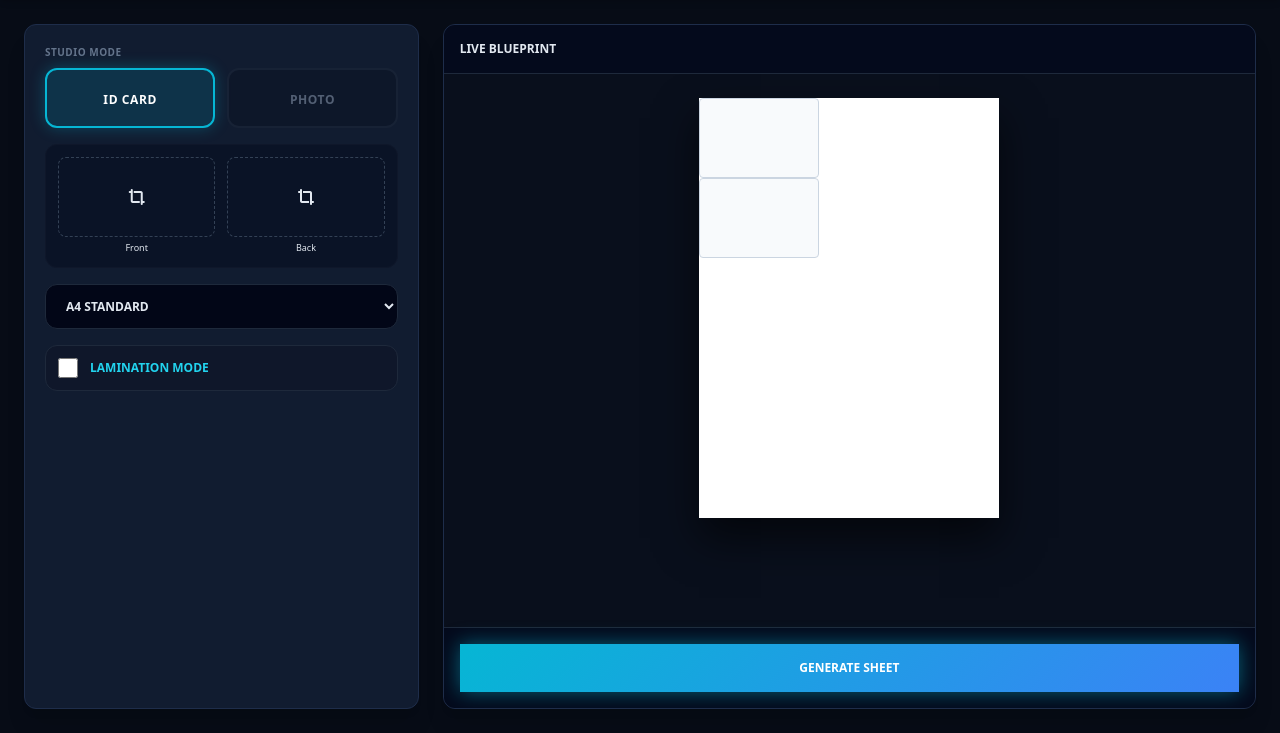
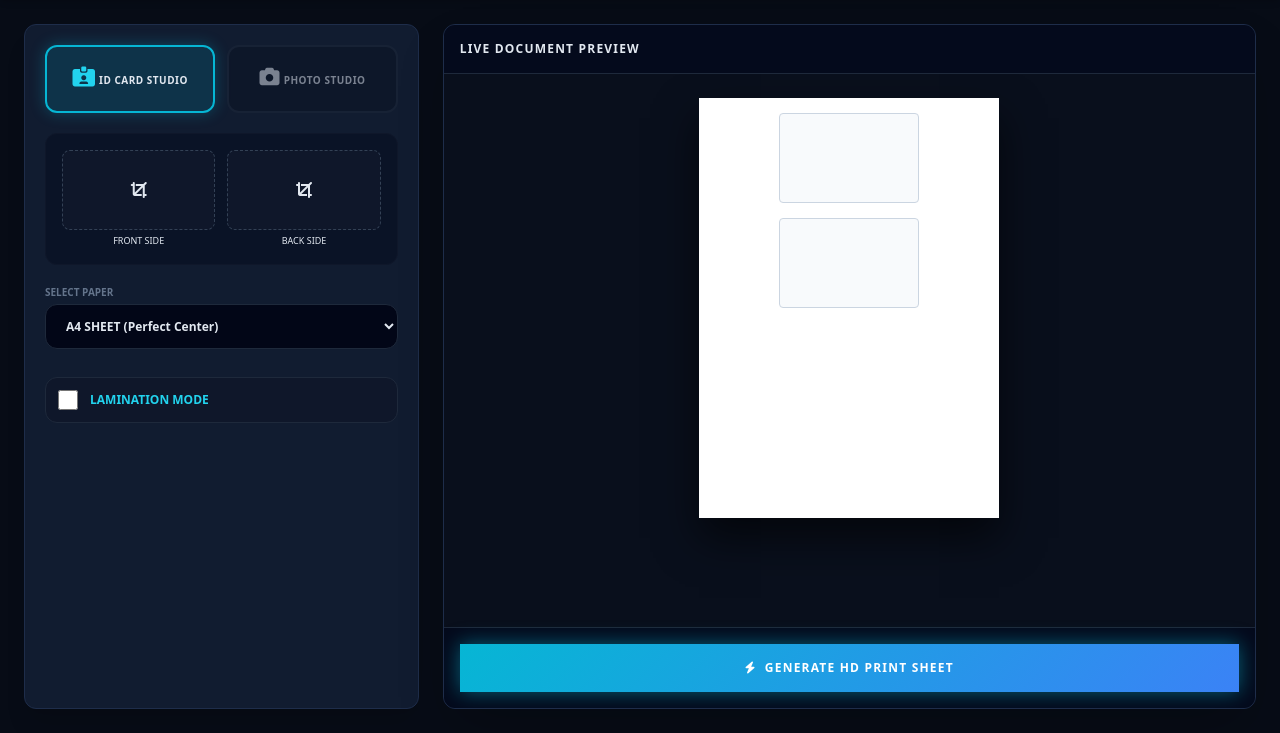
Before and after one commit to prafullt1506-cell/smart-pdf-web, a Flask app: page /print-studio in a window 1280 px wide. Shown: the part 67-800 px from the top of the page. Run offline with Flask 3, Linux system fonts and the light colour scheme; some libraries are stand-ins or nearby versions.

Commit message:
Update print_studio.html

```diff
--- a/templates/print_studio.html
+++ b/templates/print_studio.html
@@ -6,19 +6,28 @@
     <title>Pro Print Studio - Enterprise Edition</title>
     <script src="https://cdn.tailwindcss.com"></script>
     <link rel="stylesheet" href="https://cdnjs.cloudflare.com/ajax/libs/font-awesome/6.4.0/css/all.min.css">
+
     <link href="https://cdnjs.cloudflare.com/ajax/libs/cropperjs/1.5.13/cropper.min.css" rel="stylesheet">
     <script src="https://cdnjs.cloudflare.com/ajax/libs/cropperjs/1.5.13/cropper.min.js"></script>
 
     <style>
         body { background-color: #070c16; color: #e2e8f0; }
         .studio-panel { background-color: #111c30; border: 1px solid #1e2d4a; }
-        .cyan-glow-btn { background: linear-gradient(135deg, #06b6d4 0%, #3b82f6 100%); box-shadow: 0 0 20px rgba(6, 182, 212, 0.5); color: white; border: none; }
+        .cyan-glow-btn {
+            background: linear-gradient(135deg, #06b6d4 0%, #3b82f6 100%);
+            box-shadow: 0 0 20px rgba(6, 182, 212, 0.5); transition: all 0.3s ease; color: white; border: none;
+        }
+        .cyan-glow-btn:hover { box-shadow: 0 0 30px rgba(6, 182, 212, 0.8); transform: translateY(-2px); }
+
+        /* 🎯 Tab Logic Glow */
         .tab-btn { transition: all 0.3s ease; border: 2px solid transparent; }
         .tab-active { background-color: rgba(6, 182, 212, 0.15); border-color: #06b6d4; box-shadow: 0 0 15px rgba(6, 182, 212, 0.3); }
         .tab-inactive { background-color: #0b1324; border-color: #1e293b; opacity: 0.5; }
-        #paperPreview { background-color: white; box-shadow: 0 20px 40px rgba(0,0,0,0.6); position: relative; }
-        .card-face-preview { background: #f8fafc; border: 1px solid #cbd5e1; border-radius: 4px; display: flex; align-items: center; justify-content: center; overflow: hidden; flex-shrink: 0; }
+
+        #paperPreview { background-color: white; box-shadow: 0 20px 40px rgba(0,0,0,0.6); transition: all 0.3s ease; position: relative; display: flex; }
+        .card-face-preview { background: #f8fafc; border: 1px solid #cbd5e1; border-radius: 4px; overflow: hidden; flex-shrink: 0; display: flex; align-items: center; justify-content: center;}
         .card-face-preview img { width: 100%; height: 100%; object-fit: cover; }
+        .cropper-modal { background-color: rgba(0,0,0,0.9); }
     </style>
 </head>
 <body class="min-h-screen font-sans flex flex-col">
@@ -28,101 +37,141 @@
         <a href="/" class="px-5 py-2 bg-slate-900 hover:bg-slate-800 text-xs font-bold rounded-lg border border-slate-800">Dashboard</a>
     </header>
 
-    <main class="container mx-auto px-6 py-6 flex-grow flex flex-col lg:grid lg:grid-cols-12 gap-6">
+    <main class="container mx-auto px-6 py-6 flex-grow flex flex-col lg:grid lg:grid-cols-12 gap-6 relative">
         <section class="lg:col-span-4 flex flex-col gap-4">
-            <div class="studio-panel p-5 rounded-xl flex flex-col gap-4 h-full shadow-xl">
-                <div>
-                    <label class="text-[10px] font-bold text-slate-500 uppercase block mb-2 tracking-wider">Studio Mode</label>
+            <div class="studio-panel p-5 rounded-xl flex flex-col gap-5 h-full shadow-xl">
+
                 <div class="grid grid-cols-2 gap-3">
-                        <button type="button" id="tabIdCard" onclick="setJobType('id_card')" class="tab-btn tab-active py-4 px-2 rounded-xl flex flex-col items-center justify-center text-center">
-                            <span class="text-xs font-black tracking-wider text-white">ID CARD</span>
+                    <button type="button" id="tabIdCard" onclick="setJobType('id_card')" class="tab-btn tab-active py-4 px-2 rounded-xl flex flex-col items-center">
+                        <i class="fa-solid fa-id-card-clip text-xl mb-1 text-cyan-400"></i>
+                        <span class="text-[10px] font-black tracking-wider">ID CARD STUDIO</span>
                     </button>
-                        <button type="button" id="tabPassport" onclick="setJobType('passport')" class="tab-btn tab-inactive py-4 px-2 rounded-xl flex flex-col items-center justify-center text-center">
-                            <span class="text-xs font-black tracking-wider text-slate-400">PHOTO</span>
+                    <button type="button" id="tabPassport" onclick="setJobType('passport')" class="tab-btn tab-inactive py-4 px-2 rounded-xl flex flex-col items-center">
+                        <i class="fa-solid fa-camera text-xl mb-1"></i>
+                        <span class="text-[10px] font-black tracking-wider">PHOTO STUDIO</span>
                     </button>
+                </div>
+
+                <div id="uploadGroup" class="flex flex-col gap-4 bg-slate-950/40 p-4 rounded-xl border border-slate-900">
+                    <div id="idInputs" class="grid grid-cols-2 gap-3">
+                        <label class="flex flex-col items-center cursor-pointer">
+                            <input type="file" id="idFront" onchange="triggerCropModal(event, 'front')" class="sr-only">
+                            <div class="w-full h-20 border border-dashed border-slate-700 rounded-lg flex items-center justify-center bg-slate-900"><i class="fa-solid fa-crop"></i></div>
+                            <span class="text-[9px] mt-1 uppercase">Front Side</span>
+                        </label>
+                        <label class="flex flex-col items-center cursor-pointer">
+                            <input type="file" id="idBack" onchange="triggerCropModal(event, 'back')" class="sr-only">
+                            <div class="w-full h-20 border border-dashed border-slate-700 rounded-lg flex items-center justify-center bg-slate-900"><i class="fa-solid fa-crop"></i></div>
+                            <span class="text-[9px] mt-1 uppercase">Back Side</span>
+                        </label>
+                    </div>
+                    <div id="photoInput" class="hidden">
+                        <label class="flex flex-col items-center cursor-pointer">
+                            <input type="file" id="passportPhoto" onchange="triggerCropModal(event, 'photo')" class="sr-only">
+                            <div class="w-full h-20 border border-dashed border-slate-700 rounded-lg flex items-center justify-center bg-slate-900"><i class="fa-solid fa-user-plus"></i></div>
+                            <span class="text-[9px] mt-1 uppercase">Passport Image</span>
+                        </label>
                     </div>
                 </div>
 
-                <div id="uploadGroup" class="grid grid-cols-2 gap-3 bg-slate-950/40 p-3 rounded-xl border border-slate-900">
-                    <label class="flex flex-col items-center cursor-pointer">
-                        <input type="file" id="idFront" accept="image/*" onchange="triggerCropModal(event, 'front')" class="sr-only">
-                        <div class="w-full h-20 border border-dashed border-slate-700 rounded-lg flex items-center justify-center"><i class="fa-solid fa-crop-simple"></i></div>
-                        <span class="text-[9px] mt-1">Front</span>
-                    </label>
-                    <label class="flex flex-col items-center cursor-pointer">
-                        <input type="file" id="idBack" accept="image/*" onchange="triggerCropModal(event, 'back')" class="sr-only">
-                        <div class="w-full h-20 border border-dashed border-slate-700 rounded-lg flex items-center justify-center"><i class="fa-solid fa-crop-simple"></i></div>
-                        <span class="text-[9px] mt-1">Back</span>
-                    </label>
+                <div>
+                    <label class="text-[10px] font-bold text-slate-500 uppercase block mb-1">Select Paper</label>
+                    <select id="paperSize" onchange="updatePreview()" class="w-full bg-slate-950 border border-slate-800 rounded-xl px-4 py-3 text-xs font-bold">
+                        <option value="a4">A4 SHEET (Perfect Center)</option>
+                        <option value="4x6">4x6 PHOTO PAPER</option>
+                    </select>
                 </div>
 
-                <div id="passportUpload" class="hidden flex-col items-center bg-slate-950/40 p-3 rounded-xl border border-slate-900">
-                    <input type="file" id="passportPhoto" accept="image/*" onchange="triggerCropModal(event, 'photo')" class="sr-only">
-                    <label for="passportPhoto" class="w-full h-20 border border-dashed border-slate-700 rounded-lg flex items-center justify-center cursor-pointer"><i class="fa-solid fa-crop-simple text-xl"></i></label>
+                <div id="passportControls" class="hidden">
+                    <label class="text-[10px] font-bold text-slate-500 uppercase block mb-1">Photo Count (Max 32)</label>
+                    <input type="number" id="photoCount" value="8" min="1" max="32" oninput="updatePreview()" class="w-full bg-slate-950 border border-slate-800 rounded-xl px-4 py-3 text-xs font-bold text-white">
                 </div>
 
-                <select id="paperSize" onchange="updatePreview()" class="w-full bg-slate-950 border border-slate-800 rounded-xl px-4 py-3 text-xs font-bold text-slate-200">
-                    <option value="a4">A4 STANDARD</option>
-                    <option value="4x6">4x6 PHOTO PAPER</option>
-                </select>
-
-                <div id="passportConfig" class="hidden flex-col gap-2">
-                    <input type="number" id="photoCount" value="8" min="1" max="40" oninput="updatePreview()" class="w-full bg-slate-950 border border-slate-800 rounded-xl px-4 py-3 text-xs font-bold text-white">
-                </div>
-
+                <div id="laminationGroup" class="mt-2">
                     <label class="flex items-center gap-3 cursor-pointer bg-slate-900 p-3 rounded-xl border border-slate-800">
                         <input type="checkbox" id="laminationMode" onchange="updatePreview()" class="w-5 h-5">
                         <span class="text-xs font-black uppercase text-cyan-400">Lamination Mode</span>
                     </label>
                 </div>
+            </div>
         </section>
 
         <section class="lg:col-span-8 flex flex-col">
-            <div class="studio-panel rounded-xl shadow-xl h-full flex flex-col overflow-hidden">
-                <div class="bg-slate-950/80 p-4 border-b border-slate-800 flex justify-between">
-                    <h2 class="text-xs font-black uppercase">Live Blueprint</h2>
+            <div class="studio-panel rounded-xl shadow-2xl h-full flex flex-col overflow-hidden">
+                <div class="bg-slate-950/80 p-4 border-b border-slate-800 flex justify-between items-center">
+                    <h2 class="text-xs font-black uppercase tracking-widest">Live Document Preview</h2>
                 </div>
                 <div class="flex-grow bg-[#090f1c] p-6 flex justify-center items-start overflow-auto min-h-[500px]">
                     <div id="paperPreview" class="shadow-2xl"></div>
                 </div>
                 <div class="bg-slate-950/80 p-4 border-t border-slate-800">
-                    <button onclick="executePrintJob()" class="cyan-glow-btn w-full py-4 text-xs font-black uppercase">Generate Sheet</button>
+                    <button id="generateBtn" onclick="executePrintJob()" class="cyan-glow-btn w-full py-4 text-xs font-black uppercase tracking-widest">
+                        <i class="fa-solid fa-bolt mr-1"></i> Generate HD Print Sheet
+                    </button>
                 </div>
             </div>
         </section>
+
+        <div id="cropModal" class="fixed inset-0 bg-slate-950/95 backdrop-blur-md z-[100] hidden flex flex-col items-center justify-center p-4 opacity-0 transition-opacity">
+            <div class="bg-slate-900 border border-slate-700 rounded-2xl w-full max-w-2xl overflow-hidden shadow-2xl">
+                <div class="p-4 border-b border-slate-800 flex justify-between bg-slate-950">
+                    <h3 class="text-xs font-black uppercase">Adjust Cut Area</h3>
+                    <button onclick="closeCropModal()"><i class="fa-solid fa-xmark"></i></button>
+                </div>
+                <div class="p-4 bg-black h-[50vh] flex items-center justify-center">
+                    <img id="cropTarget" class="max-h-full">
+                </div>
+                <div class="p-4 bg-slate-950 flex justify-between">
+                    <div class="flex gap-2">
+                        <button onclick="cropper.rotate(-90)" class="px-4 py-2 bg-slate-800 rounded-lg"><i class="fa-solid fa-rotate-left"></i></button>
+                        <button onclick="cropper.rotate(90)" class="px-4 py-2 bg-slate-800 rounded-lg"><i class="fa-solid fa-rotate-right"></i></button>
+                    </div>
+                    <button onclick="saveCrop()" class="cyan-glow-btn px-8 py-2 rounded-lg font-black text-xs uppercase">Save & Apply</button>
+                </div>
+            </div>
+        </div>
     </main>
 
     <script>
-        let activeJob = 'id_card'; let cropper = null; let currentCropType = '';
-        let printBlobs = { front: null, back: null, photo: null };
+        let activeJob = 'id_card';
+        let cropper = null;
+        let currentType = '';
+        let blobs = { front: null, back: null, photo: null };
         let previewUrls = { front: '', back: '', photo: '' };
 
         function setJobType(job) {
             activeJob = job;
             document.getElementById('tabIdCard').className = (job === 'id_card') ? "tab-btn tab-active py-4 px-2 rounded-xl" : "tab-btn tab-inactive py-4 px-2 rounded-xl";
             document.getElementById('tabPassport').className = (job === 'passport') ? "tab-btn tab-active py-4 px-2 rounded-xl" : "tab-btn tab-inactive py-4 px-2 rounded-xl";
-            document.getElementById('uploadGroup').style.display = (job === 'id_card') ? 'grid' : 'none';
-            document.getElementById('passportUpload').style.display = (job === 'passport') ? 'flex' : 'none';
-            document.getElementById('passportConfig').style.display = (job === 'passport') ? 'flex' : 'none';
+            document.getElementById('idInputs').style.display = (job === 'id_card') ? 'grid' : 'none';
+            document.getElementById('photoInput').style.display = (job === 'passport') ? 'block' : 'none';
+            document.getElementById('passportControls').style.display = (job === 'passport') ? 'block' : 'none';
+            document.getElementById('laminationGroup').style.display = (job === 'id_card') ? 'block' : 'none';
             updatePreview();
         }
 
         function triggerCropModal(e, type) {
             const file = e.target.files[0]; if(!file) return;
-            currentCropType = type;
-            const img = document.getElementById('cropTargetImage');
+            currentType = type;
+            const img = document.getElementById('cropTarget');
             img.src = URL.createObjectURL(file);
             document.getElementById('cropModal').classList.remove('hidden');
             setTimeout(() => document.getElementById('cropModal').classList.remove('opacity-0'), 10);
             if(cropper) cropper.destroy();
-            cropper = new Cropper(img, { aspectRatio: (activeJob === 'id_card') ? 1.6 : 0.77, viewMode: 1 });
+            cropper = new Cropper(img, { aspectRatio: (activeJob==='id_card' ? 1.6 : 0.77), viewMode: 1 });
+            e.target.value = '';
+        }
+
+        function closeCropModal() {
+            document.getElementById('cropModal').classList.add('opacity-0');
+            setTimeout(() => document.getElementById('cropModal').classList.add('hidden'), 300);
         }
 
         function saveCrop() {
-            cropper.getCroppedCanvas().toBlob((blob) => {
-                printBlobs[currentCropType] = blob; previewUrls[currentCropType] = URL.createObjectURL(blob);
-                document.getElementById('cropModal').classList.add('opacity-0');
-                setTimeout(() => document.getElementById('cropModal').classList.add('hidden'), 300);
+            cropper.getCroppedCanvas().toBlob(blob => {
+                blobs[currentType] = blob;
+                previewUrls[currentType] = URL.createObjectURL(blob);
+                closeCropModal();
                 updatePreview();
             });
         }
@@ -132,38 +181,95 @@
             const paper = document.getElementById('paperSize').value;
             const lamination = document.getElementById('laminationMode').checked;
 
-            // RESET LAYOUT
+            // Layout Reset Logic
             paperDiv.innerHTML = '';
-            paperDiv.style.flexDirection = (activeJob === 'id_card' && !lamination) ? 'column' : 'row';
-            paperDiv.style.flexWrap = (activeJob === 'passport') ? 'wrap' : 'nowrap';
-            paperDiv.style.justifyContent = 'flex-start';
-            paperDiv.style.alignItems = (activeJob === 'id_card' && !lamination) ? 'center' : 'flex-start';
-            paperDiv.style.width = (paper === 'a4') ? '300px' : '200px';
+            paperDiv.style.width = (paper==='a4') ? '300px' : '220px';
             paperDiv.style.height = '420px';
+            paperDiv.style.padding = '15px';
+            paperDiv.style.flexWrap = 'nowrap';
+            paperDiv.style.alignContent = 'normal';
 
             if(activeJob === 'id_card') {
-                // Front / Back Cards
-                const createCard = () => {
+                const cardW = (paper==='a4') ? '140px' : '180px';
+                const cardH = (paper==='a4') ? '90px' : '110px';
+
+                if(paper === 'a4') {
+                    if(lamination) {
+                        // 🎯 LAMINATION: SIDE-BY-SIDE
+                        paperDiv.style.flexDirection = 'row';
+                        paperDiv.style.justifyContent = 'center';
+                        paperDiv.style.alignItems = 'flex-start';
+                        paperDiv.style.gap = '5px';
+                    } else {
+                        // 🎯 NORMAL: TOP-CENTER (Eka khali ek)
+                        paperDiv.style.flexDirection = 'column';
+                        paperDiv.style.justifyContent = 'flex-start';
+                        paperDiv.style.alignItems = 'center';
+                        paperDiv.style.gap = '15px';
+                    }
+                } else {
+                    // Small Paper
+                    paperDiv.style.flexDirection = 'column';
+                    paperDiv.style.alignItems = 'center';
+                    paperDiv.style.gap = '10px';
+                }
+
+                const createCard = (url) => {
                     const d = document.createElement('div');
-                    d.style.width = '120px'; d.style.height = '80px';
                     d.className = 'card-face-preview';
+                    d.style.width = cardW; d.style.height = cardH;
+                    if(url) d.innerHTML = `<img src="${url}">`;
                     return d;
                 };
-                paperDiv.appendChild(createCard()); paperDiv.appendChild(createCard());
+                paperDiv.appendChild(createCard(previewUrls.front));
+                paperDiv.appendChild(createCard(previewUrls.back));
+
             } else {
-                // Photo Grid
+                // 🎯 PHOTO STUDIO: HORIZONTAL ROWS
+                paperDiv.style.flexDirection = 'row';
+                paperDiv.style.flexWrap = 'wrap';
+                paperDiv.style.justifyContent = 'flex-start';
+                paperDiv.style.alignContent = 'flex-start';
+                paperDiv.style.gap = '4px';
+
                 const count = document.getElementById('photoCount').value;
                 for(let i=0; i<count; i++) {
                     const p = document.createElement('div');
-                    p.style.width = '40px'; p.style.height = '50px';
                     p.className = 'card-face-preview border';
+                    p.style.width = (paper==='a4') ? '45px' : '55px';
+                    p.style.height = (paper==='a4') ? '60px' : '75px';
+                    if(previewUrls.photo) p.innerHTML = `<img src="${previewUrls.photo}">`;
                     paperDiv.appendChild(p);
                 }
             }
         }
 
-        async function executePrintJob() { /* (Backend fetch logic remains same) */ }
-        function closeCropModal() { document.getElementById('cropModal').classList.add('hidden'); }
+        async function executePrintJob() {
+            const btn = document.getElementById('generateBtn');
+            const formData = new FormData();
+            formData.append('job_type', activeJob);
+            formData.append('paper_size', document.getElementById('paperSize').value);
+            formData.append('lamination_mode', document.getElementById('laminationMode').checked);
+
+            if(activeJob === 'id_card') {
+                if(!blobs.front || !blobs.back) return alert("Upload both faces!");
+                formData.append('front_file', blobs.front); formData.append('back_file', blobs.back);
+            } else {
+                if(!blobs.photo) return alert("Upload photo!");
+                formData.append('passport_file', blobs.photo);
+                formData.append('photo_count', document.getElementById('photoCount').value);
+            }
+
+            btn.innerHTML = "Processing...";
+            const res = await fetch('/process-print-studio', { method:'POST', body: formData });
+            if(res.ok) {
+                const blob = await res.blob();
+                const a = document.createElement('a'); a.href = URL.createObjectURL(blob);
+                a.download = `Print_${new Date().getTime()}.jpg`; a.click();
+            }
+            btn.innerHTML = "Generate HD Print Sheet";
+        }
+
         setJobType('id_card');
     </script>
 </body>
```
Lines whose indentation alone changed are shown as unchanged.
